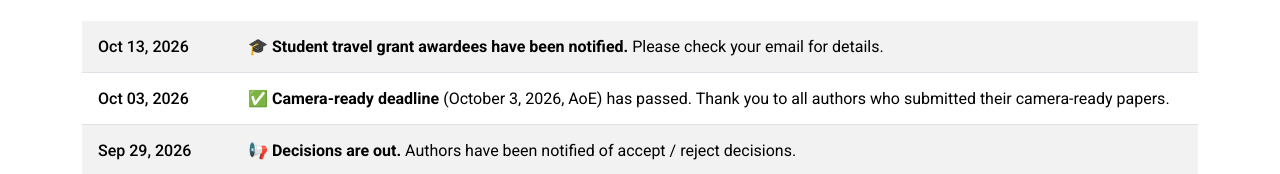
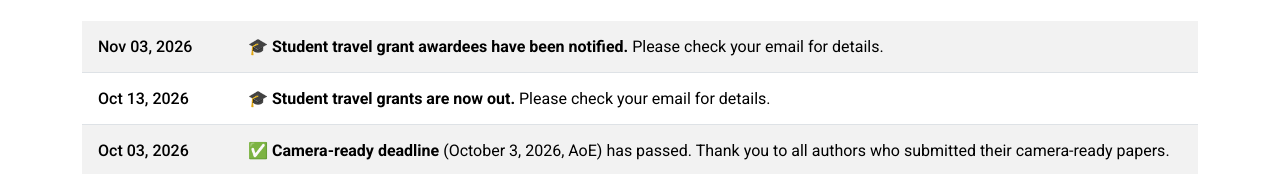
Before and after one commit to med-reasoner/neurips2026, a plain HTML site: page index.html in a window 1280 px wide. Shown: the part 5003-5177 px from the top of the page. Drawn offline with nearby package versions, Linux system fonts and the light colour scheme.

Commit message:
Add Nov 3 news that travel grant awardees have been notified
Co-authored-by: Cursor <cursoragent@cursor.com>

```diff
--- a/index.html
+++ b/index.html
@@ -418,8 +418,12 @@
                 <table class="table table-striped news-table">
                     <tbody>
                         <tr>
+                            <td class="news-date">Nov 03, 2026</td>
+                            <td>&#127891; <strong>Student travel grant awardees have been notified.</strong> Please check your email for details.</td>
+                        </tr>
+                        <tr>
                             <td class="news-date">Oct 13, 2026</td>
-                            <td>&#127891; <strong>Student travel grant awardees have been notified.</strong> Please check your email for details.</td>
+                            <td>&#127891; <strong>Student travel grants are now out.</strong> Please check your email for details.</td>
                         </tr>
                         <tr>
                             <td class="news-date">Oct 03, 2026</td>
```
